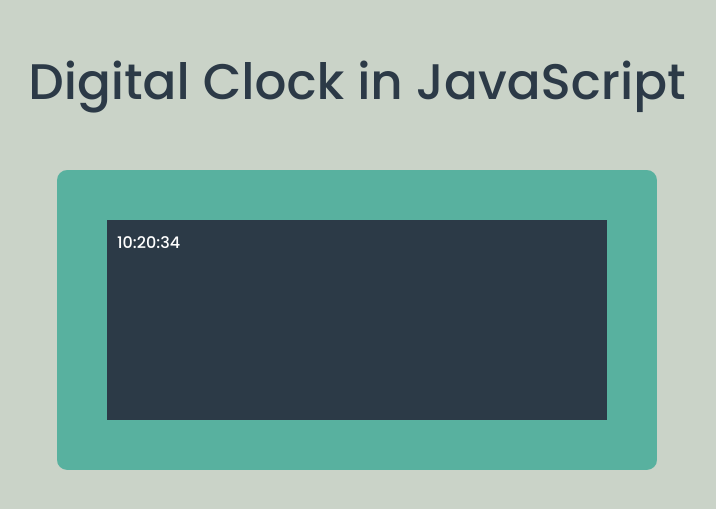
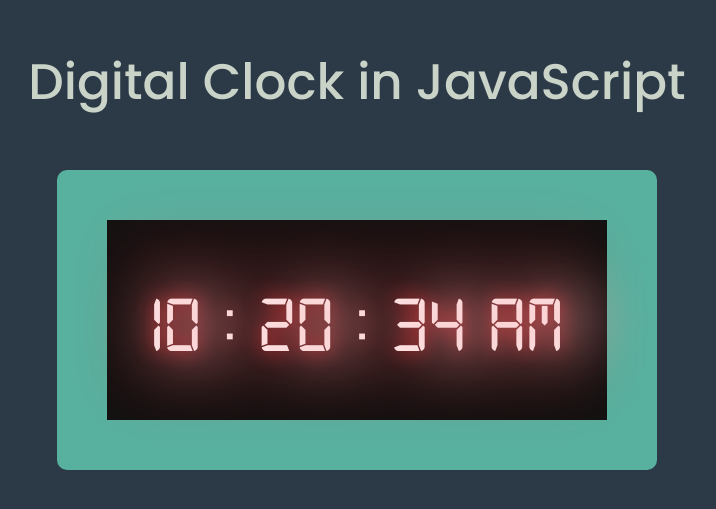
Before and after one commit to vinayagaratnamthirulogachandran/Digital-Clock, a plain HTML site: page index.html in a window 1280 px wide. Shown: the part 143-652 px from the top of the page, without its empty margins (283-999 px from the left). Drawn offline with Linux system fonts and the light colour scheme.

Commit message:
finished css and html

```diff
--- a/css/script.css
+++ b/css/script.css
@@ -1,4 +1,13 @@
 @import url('https://fonts.googleapis.com/css2?family=Josefin+Sans:wght@100;200;300;400;500;600;700&family=Poppins:wght@200;300;500&display=swap');
+
+@font-face {
+    font-family: digital-7;
+    src: url(./digital-7/digital-7.ttf);
+}
+
+:root{
+    --light-color: rgb(234,32,39);
+}
 
 *{
     margin: 0;
@@ -10,7 +19,7 @@
 body{
     height: 100vh;
     width: 100vw;
-    background-color: #CAD3C8;
+    background-color: #2C3A47;
     display: flex;
     flex-direction: column;
     justify-content: center;
@@ -21,7 +30,7 @@ body{
 }
 
 h2{
-    color: #2C3A47;
+    color: #CAD3C8;
     font-size: 50px;
     font-weight: 500;
 }
@@ -29,10 +38,39 @@ h2{
 .frame{
     width: 600px;
     height: 300px;
-    background-color: #2C3A47;
+    background-color: #111;
     border: 50px solid #58B19F;
     padding: 10px;
     border-radius: 10px;
     box-shadow: rgba(17, 17, 26, 0.05) 0px 4px 16px, rgba(17, 17, 26, 0.05) 0px 8px 32px,;
+    font-size: 80px;
+    text-align: center;
+    line-height: 170px;
+}
+
+.clock{
+    font-family: digital-7;
     color: white;
+    text-shadow: 0 0 20px var(--light-color);
+    position: relative;
 }
+
+.clock::after{
+    content:  attr(data-text);
+    position: absolute;
+    left: 37px;
+    top: 0;
+    filter: blur(30px);
+}
+
+.clock::before{
+    content: '';
+    position: absolute;
+    left: 0;
+    top: 0;
+    background-color: var(--light-color);
+    height: 100%;
+    width: 100%;
+    opacity: 0.1;
+    filter: blur(30px);
+}
--- a/index.html
+++ b/index.html
@@ -10,7 +10,7 @@
 <body>
     <h2>Digital Clock in JavaScript</h2>
     <div class="frame">
-        <div class="clock">10:20:34</div>
+        <div class="clock" data-text="00 : 00 : 00 AM">10 : 20 : 34 AM</div>
     </div>
 
     <script src="./js/script.js"></script>
```
Also changed, not shown: css/digital-7/digital-7 (italic).ttf (added), css/digital-7/digital-7 (mono italic).ttf (added), css/digital-7/digital-7 (mono).ttf (added), css/digital-7/digital-7.ttf (added), css/digital-7/readme.txt (added), css/digital-dream/DIGITALDREAM.ttf (added), css/digital-dream/DIGITALDREAMFAT.ttf (added), css/digital-dream/DIGITALDREAMFATNARROW.ttf (added), css/digital-dream/DIGITALDREAMFATSKEW.ttf (added), css/digital-dream/DIGITALDREAMFATSKEWNARROW.ttf (added), css/digital-dream/DIGITALDREAMNARROW.ttf (added), css/digital-dream/DIGITALDREAMSKEW.ttf (added), css/digital-dream/DIGITALDREAMSKEWNARROW.ttf (added), css/digital-dream/pizzadude.dk License.txt (added).
